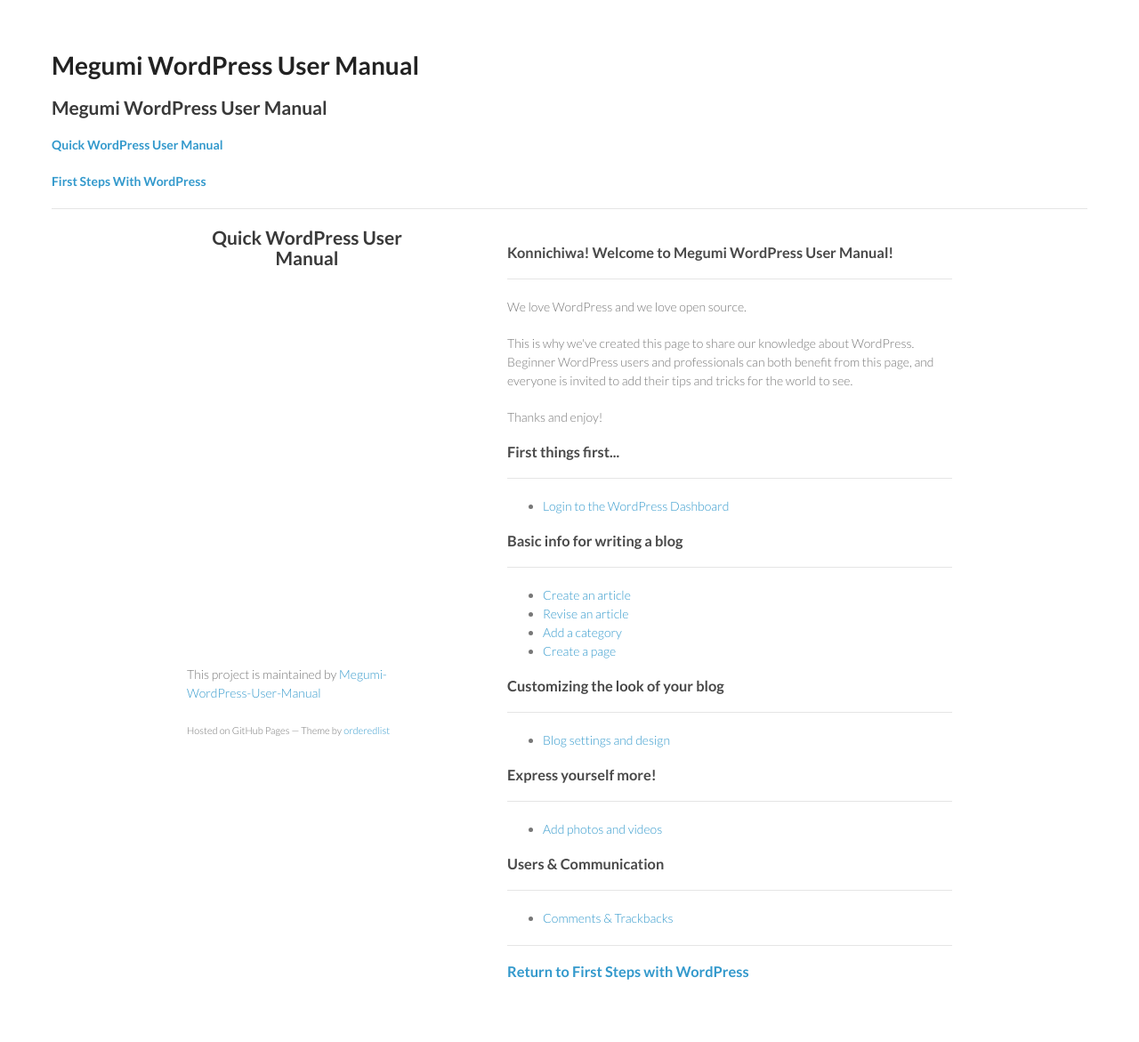
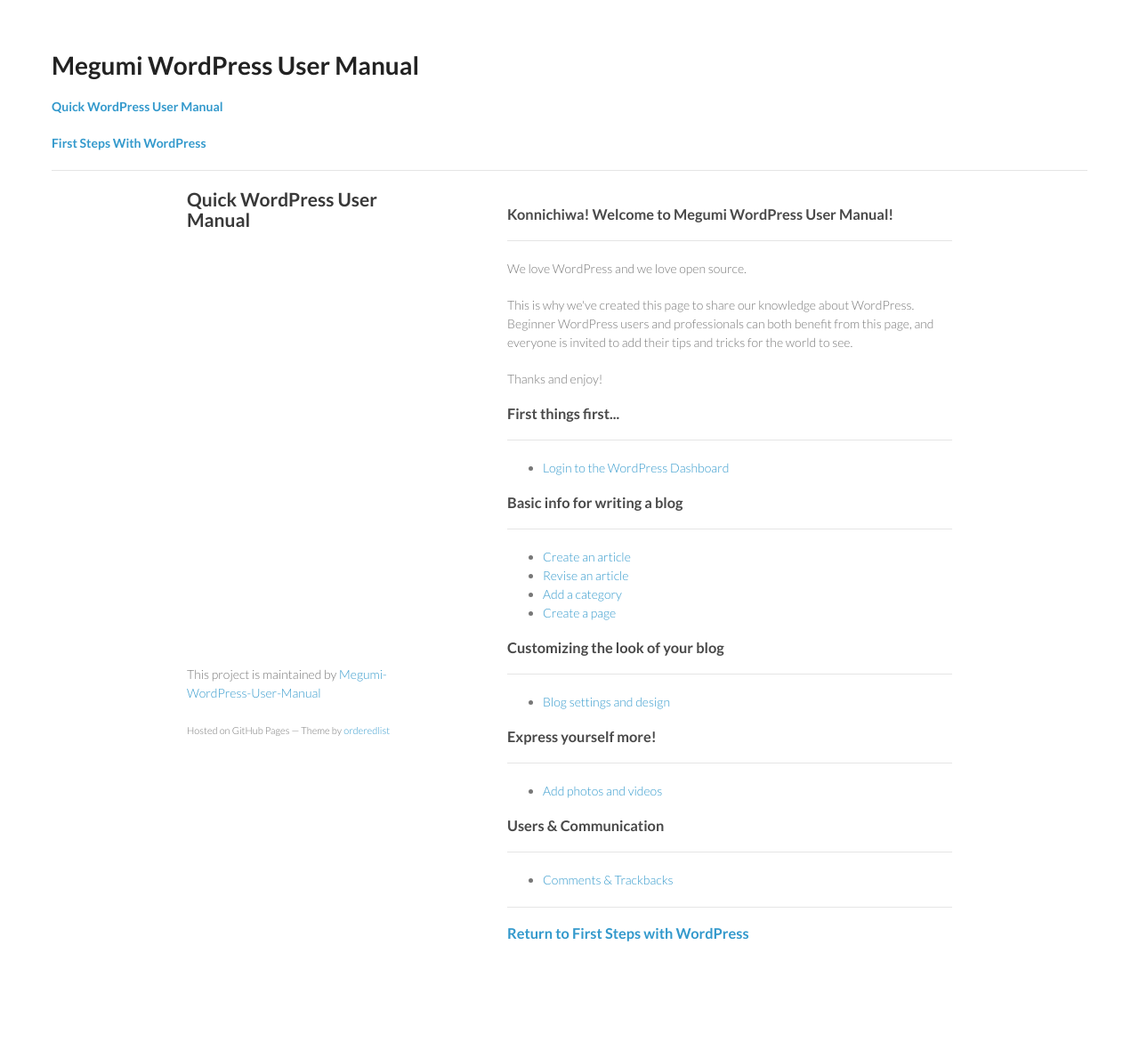
Before and after one commit to Megumi-WordPress-User-Manual/Intro, a Jekyll site: the page built from index.html, in a window 1280 px wide. Shown: the whole page at 89% size. Built offline with Jekyll 4.4.1, drawn with Linux system fonts in a browser that asks for light colours; after the commit the page ends 1128 px from its top, so only the background shows below that.

Commit message:
Update index.html

```diff
--- a/index.html
+++ b/index.html
@@ -1,6 +1,6 @@
 ---
 layout: default
-title: Megumi WordPress User Manual
+title:
 ---
 <!doctype html>
 <html>
@@ -20,7 +20,7 @@
     <div class="wrapper">
 
       <header>
-        <h2><center>Quick WordPress User Manual</center></h2>
+        <h2>Quick WordPress User Manual</h2>
       </header>
 
       <section>
```
